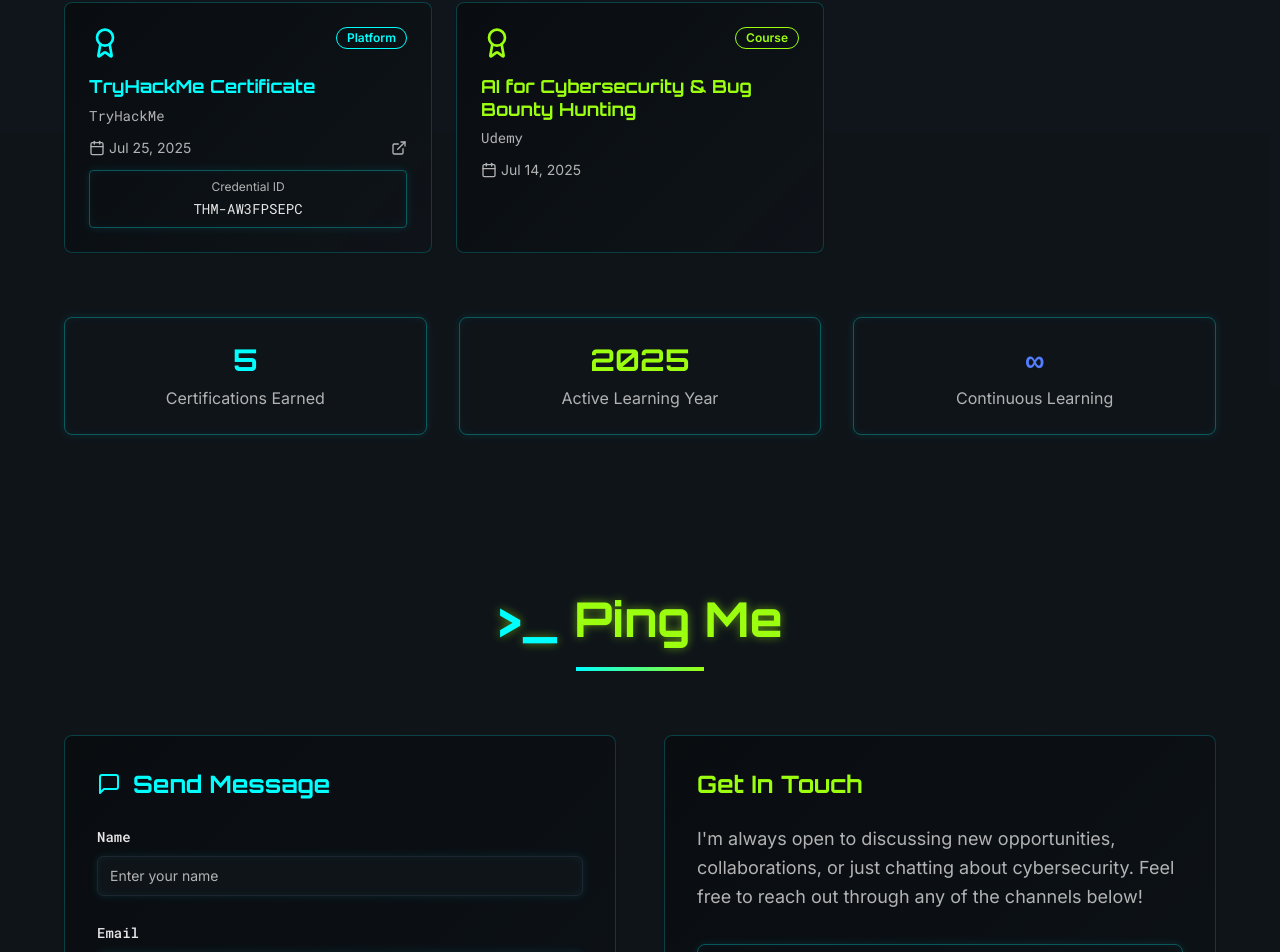
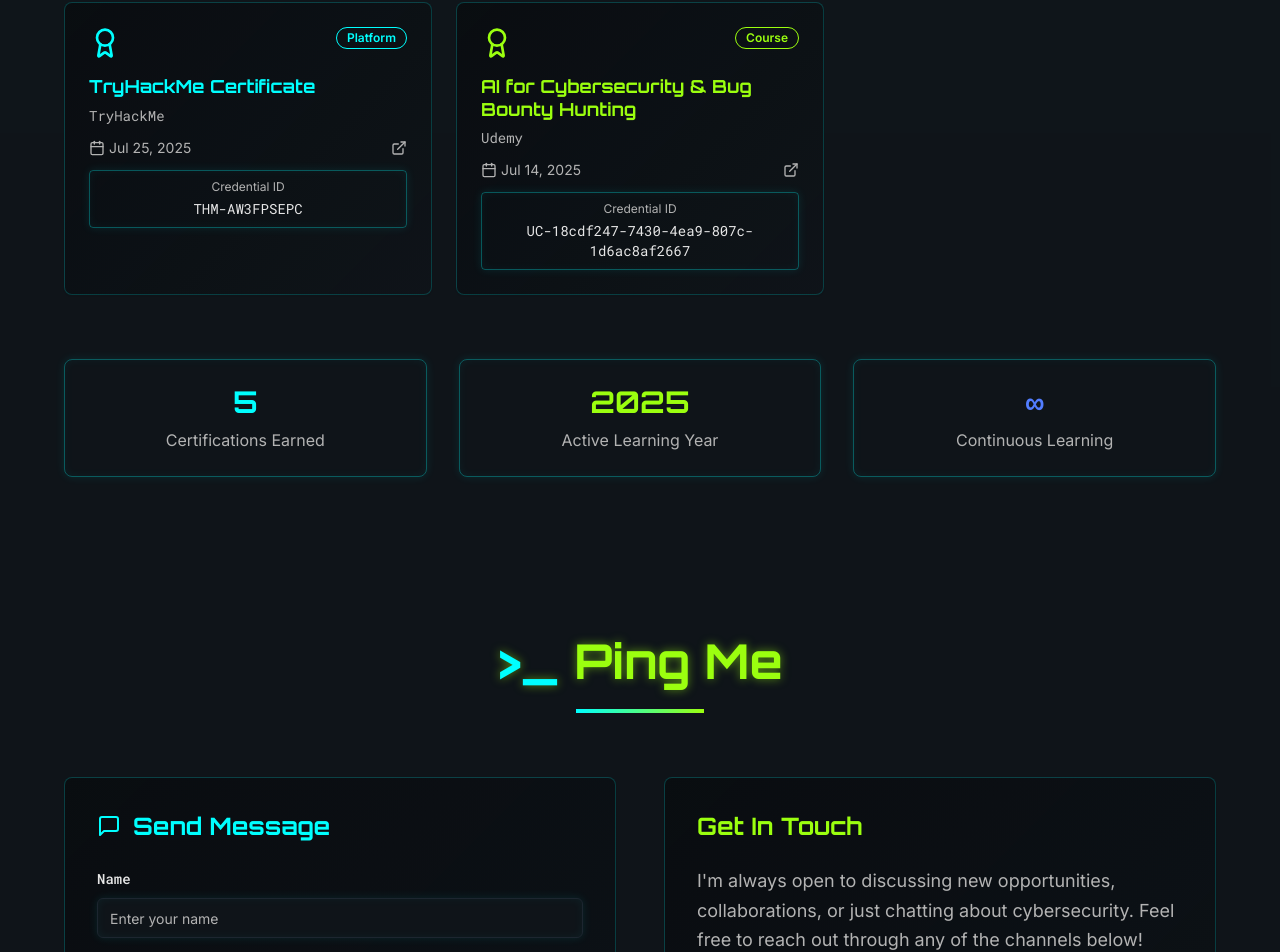
Before and after one commit to gupta09-oop/cyber-pulse-kshitij, a React (Vite) app: page / in a window 1280 px wide. Shown: the part 6218-7170 px from the top of the page. Built offline with nearby package versions, Linux system fonts and the light colour scheme.

Commit message:
Add new certification
Add "AI for Cybersecurity & Bug Bounty Hunting" certification from Udemy with date July 14, 2025.

```diff
--- a/src/components/Certifications.tsx
+++ b/src/components/Certifications.tsx
@@ -37,6 +37,7 @@ export const Certifications = () => {
       title: "AI for Cybersecurity & Bug Bounty Hunting",
       issuer: "Udemy",
       date: "Jul 14, 2025",
+      credential: "UC-18cdf247-7430-4ea9-807c-1d6ac8af2667",
       type: "Course",
       color: "text-secondary"
     }
```
